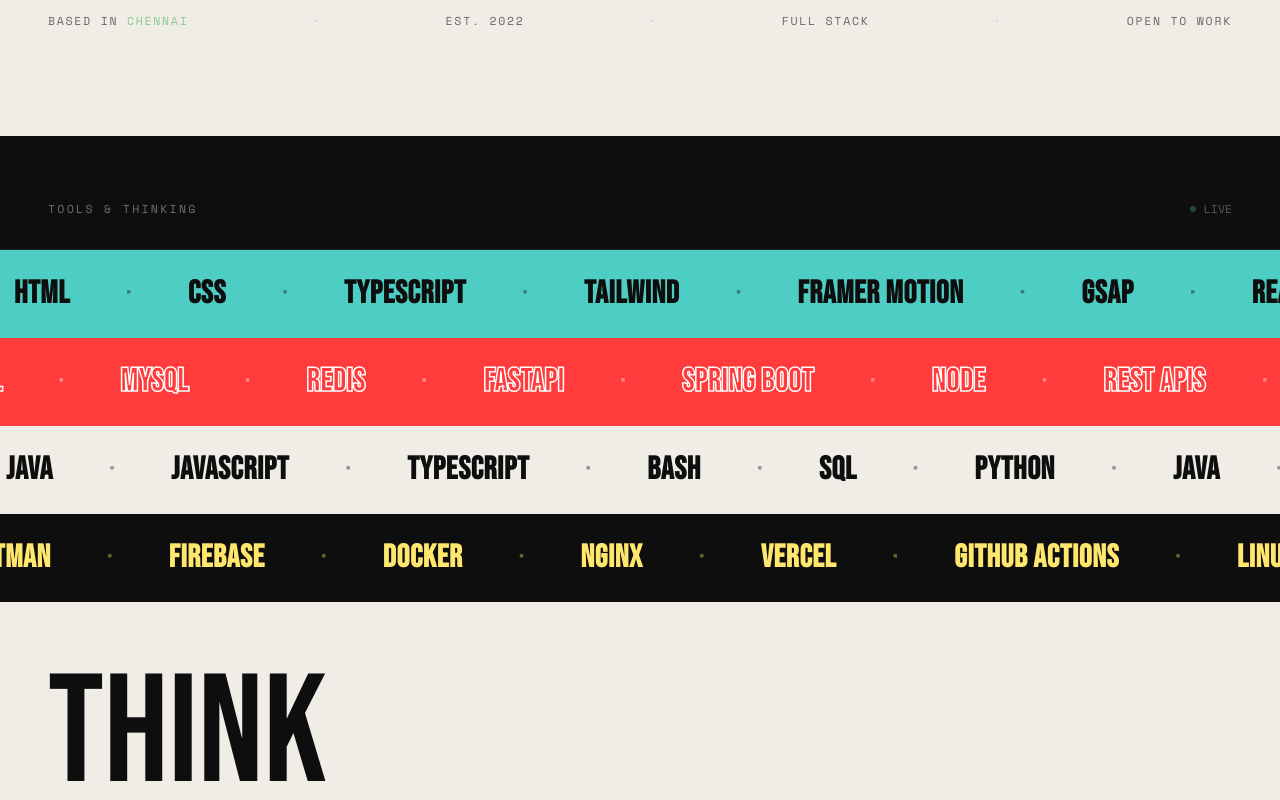
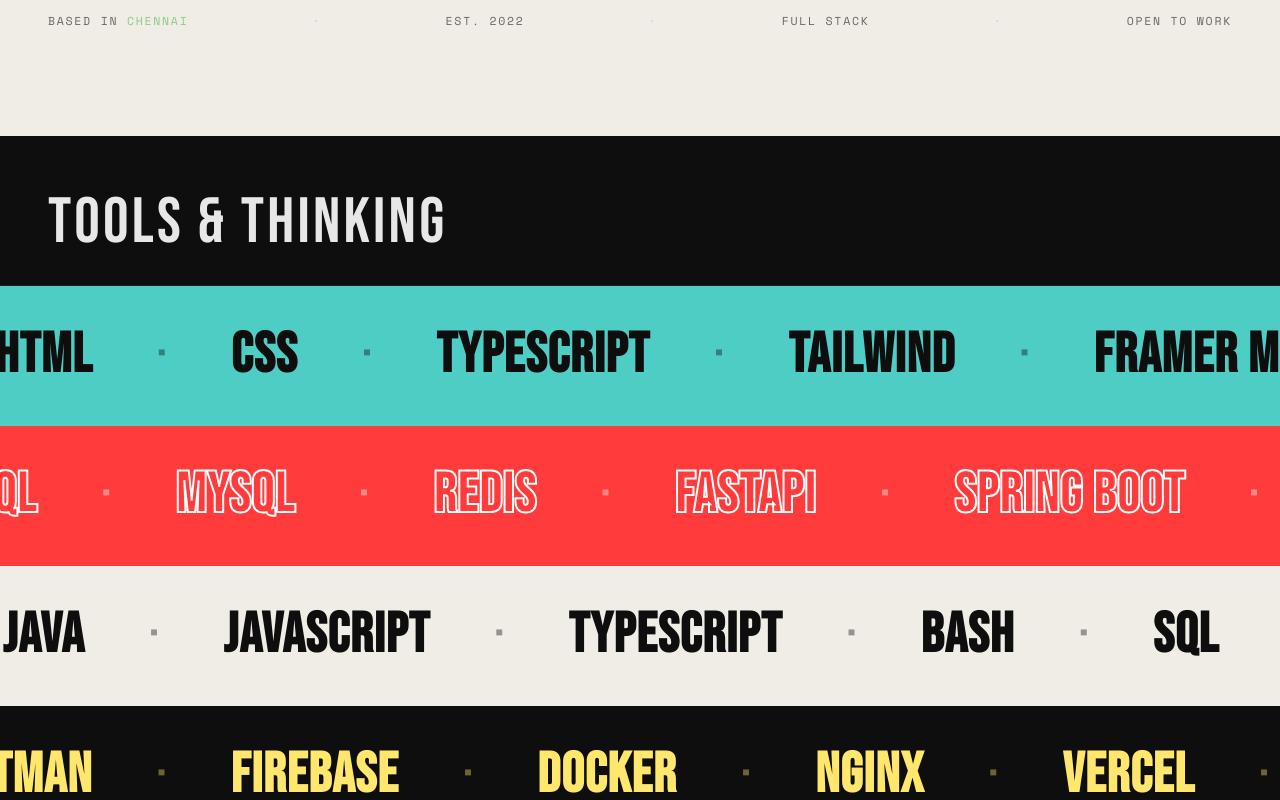
Before and after one commit to Mirudull-D/Portfolio-2, a React (Vite) app: page / in a window 1280 px wide. Shown: the part 3340-4140 px from the top of the page. Built offline with nearby package versions, Linux system fonts and the light colour scheme.

Commit message:
strips redone

```diff
--- a/src/components/Stack/Stack.jsx
+++ b/src/components/Stack/Stack.jsx
@@ -1,4 +1,3 @@
-import { useRef } from 'react';
 import { useScrollReveal } from '../../hooks/useScrollReveal';
 import styles from './Stack.module.css';
 
@@ -34,14 +33,6 @@
 ];
 
 const MarqueeStrip = ({ strip }) => {
-  const itemMarkup = strip.items.map((item, i) => (
-    <span key={i} className={`${styles.stripItem} ${strip.outlined ? styles.outlined : ''}`}>
-      {item}
-    </span>
-  ));
-
-  const separator = <span className={styles.stripSeparator}>·</span>;
-
   const list = [
     ...strip.items.flatMap((item, i) => [
       <span key={`a-${i}`} className={`${styles.stripItem} ${strip.outlined ? styles.outlined : ''}`}>{item}</span>,
@@ -70,10 +61,6 @@
       <div className={styles.stackBlock}>
         <div className={styles.header}>
           <div className={styles.label}>TOOLS &amp; THINKING</div>
-          <div className={styles.liveIndicator}>
-            <div className={styles.liveDot} />
-            <span className={styles.liveText}>LIVE</span>
-          </div>
         </div>
         <div className={`${styles.stripBlock} ${isVisible ? styles.revealed : ''}`}>
           {strips.map((strip, i) => (
--- a/src/components/Stack/Stack.module.css
+++ b/src/components/Stack/Stack.module.css
@@ -1,4 +1,7 @@
 .stack {
+  width: 100vw;
+  height: 100vh;
+  margin-left: calc(-50vw + 50%);
   background: var(--bg-dark);
   padding: 0;
   position: relative;
@@ -13,18 +16,18 @@
   display: flex;
   justify-content: space-between;
   align-items: center;
-  padding: 64px 48px 32px;
+  padding: 48px 48px 24px;
   background: var(--bg-dark);
   border-bottom: 1px solid rgba(255, 255, 255, 0.08);
+  flex-shrink: 0;
 }
 
 .label {
-  font-family: var(--font-mono);
-  font-size: 0.72rem;
-  letter-spacing: 0.2em;
-  text-transform: uppercase;
-  opacity: 0.4;
+  font-family: var(--font-display);
+  font-size: clamp(3rem, 5vw, 6rem);
+  letter-spacing: 0.05em;
   color: #FFF;
+  opacity: 0.9;
 }
 
 .liveIndicator {
@@ -42,8 +45,15 @@
 }
 
 @keyframes pulse {
-  0%, 100% { opacity: 1; }
-  50% { opacity: 0.3; }
+
+  0%,
+  100% {
+    opacity: 1;
+  }
+
+  50% {
+    opacity: 0.3;
+  }
 }
 
 .liveText {
@@ -71,28 +81,26 @@
 
 .strip {
   width: 100%;
-  height: 88px;
+  height: 140px;
   overflow: hidden;
   display: flex;
   align-items: center;
   position: relative;
+  cursor: default;
 }
 
-.strip::before {
+.strip::after {
   content: '';
   position: absolute;
   inset: 0;
   opacity: 0;
   transition: opacity 0.3s ease;
   pointer-events: none;
+  z-index: 1;
 }
 
-.strip:hover::before {
+.strip:hover::after {
   opacity: 1;
-}
-
-.strip:hover .stripTrack {
-  animation-play-state: paused;
 }
 
 .strip.left .stripTrack {
@@ -101,6 +109,10 @@
 
 .strip.right .stripTrack {
   animation: scrollRight var(--speed) linear infinite;
+}
+
+.strip:hover .stripTrack {
+  animation-play-state: paused !important;
 }
 
 .stripTrack {
@@ -112,33 +124,43 @@
 }
 
 @keyframes scrollLeft {
-  from { transform: translateX(0); }
-  to { transform: translateX(-50%); }
+  from {
+    transform: translateX(0);
+  }
+
+  to {
+    transform: translateX(-50%);
+  }
 }
 
 @keyframes scrollRight {
-  from { transform: translateX(-50%); }
-  to { transform: translateX(0); }
+  from {
+    transform: translateX(-50%);
+  }
+
+  to {
+    transform: translateX(0);
+  }
 }
 
 .stripItem {
   font-family: var(--font-display);
-  font-size: 2rem;
+  font-size: 3.5rem;
   font-weight: 900;
-  padding: 0 28px;
+  padding: 0 32px;
   line-height: 1;
   letter-spacing: 0.02em;
 }
 
 .stripItem.outlined {
-  -webkit-text-stroke: 1.5px #FFF;
+  -webkit-text-stroke: 2px #FFF;
   color: transparent;
 }
 
 .stripSeparator {
   font-family: var(--font-display);
-  font-size: 2rem;
-  padding: 0 28px;
+  font-size: 3.5rem;
+  padding: 0 32px;
   line-height: 1;
   opacity: 0.4;
 }
@@ -156,8 +178,8 @@
   color: var(--bg-dark);
 }
 
-.strip1::before {
-  background: rgba(255, 255, 255, 0.06);
+.strip1::after {
+  background: rgba(255, 255, 255, 0.08);
 }
 
 /* Strip 2 — Backend — Red */
@@ -169,8 +191,8 @@
   color: #FFF;
 }
 
-.strip2::before {
-  background: rgba(255, 255, 255, 0.06);
+.strip2::after {
+  background: rgba(255, 255, 255, 0.08);
 }
 
 /* Strip 3 — Language — Off-white */
@@ -186,8 +208,8 @@
   color: var(--bg-dark);
 }
 
-.strip3::before {
-  background: rgba(0, 0, 0, 0.03);
+.strip3::after {
+  background: rgba(0, 0, 0, 0.04);
 }
 
 /* Strip 4 — Infrastructure — Black */
@@ -203,8 +225,8 @@
   color: var(--riso-yellow);
 }
 
-.strip4::before {
-  background: rgba(255, 255, 255, 0.06);
+.strip4::after {
+  background: rgba(255, 255, 255, 0.08);
 }
 
 @media (max-width: 768px) {
@@ -212,17 +234,17 @@
     padding: 48px 24px 24px;
   }
 
+  .strip {
+    height: 80px;
+  }
+
   .stripItem {
-    font-size: 1.5rem;
+    font-size: 2rem;
     padding: 0 16px;
   }
 
   .stripSeparator {
-    font-size: 1.5rem;
+    font-size: 2rem;
     padding: 0 16px;
   }
-
-  .strip {
-    height: 64px;
-  }
 }
```
